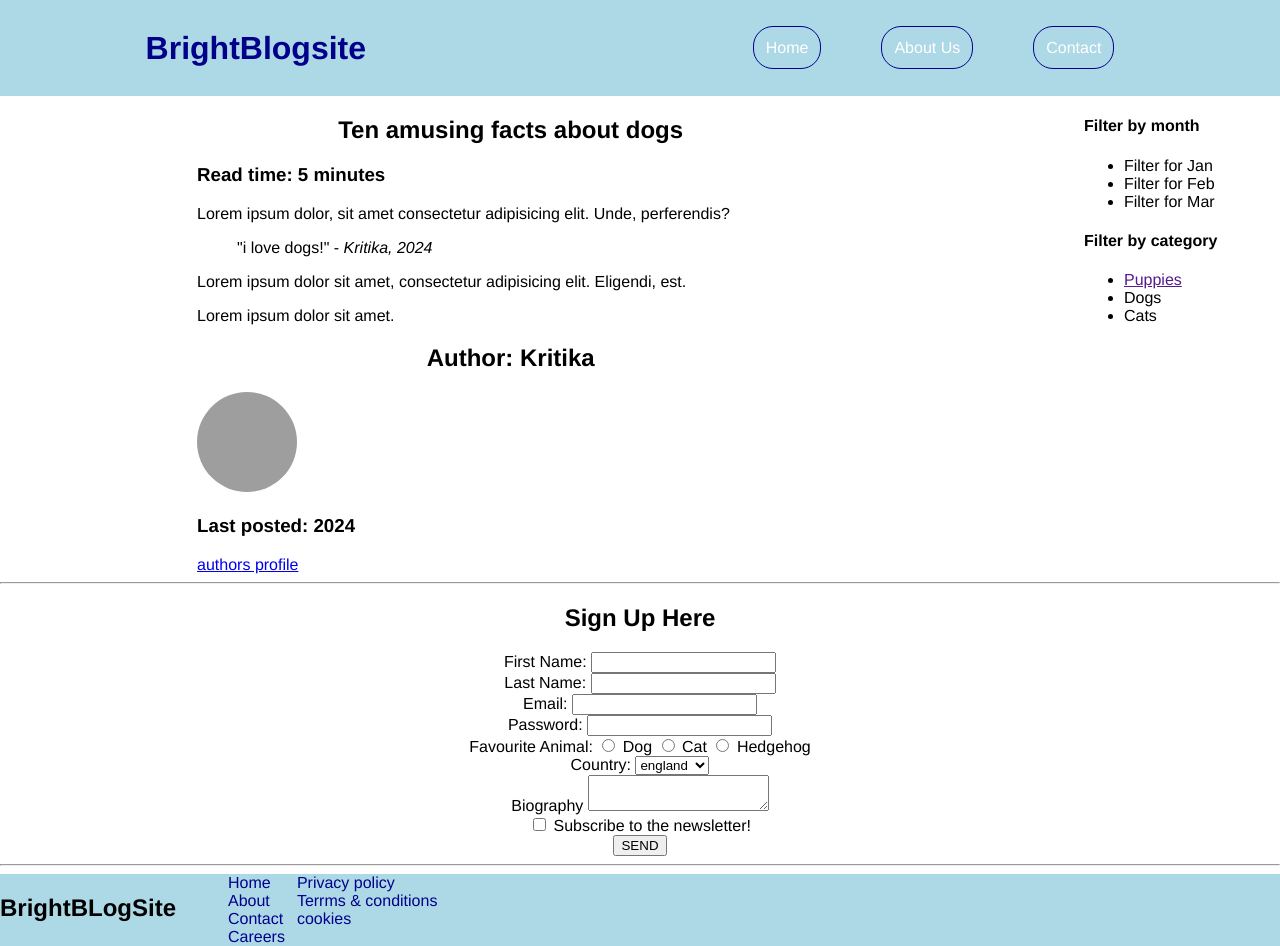
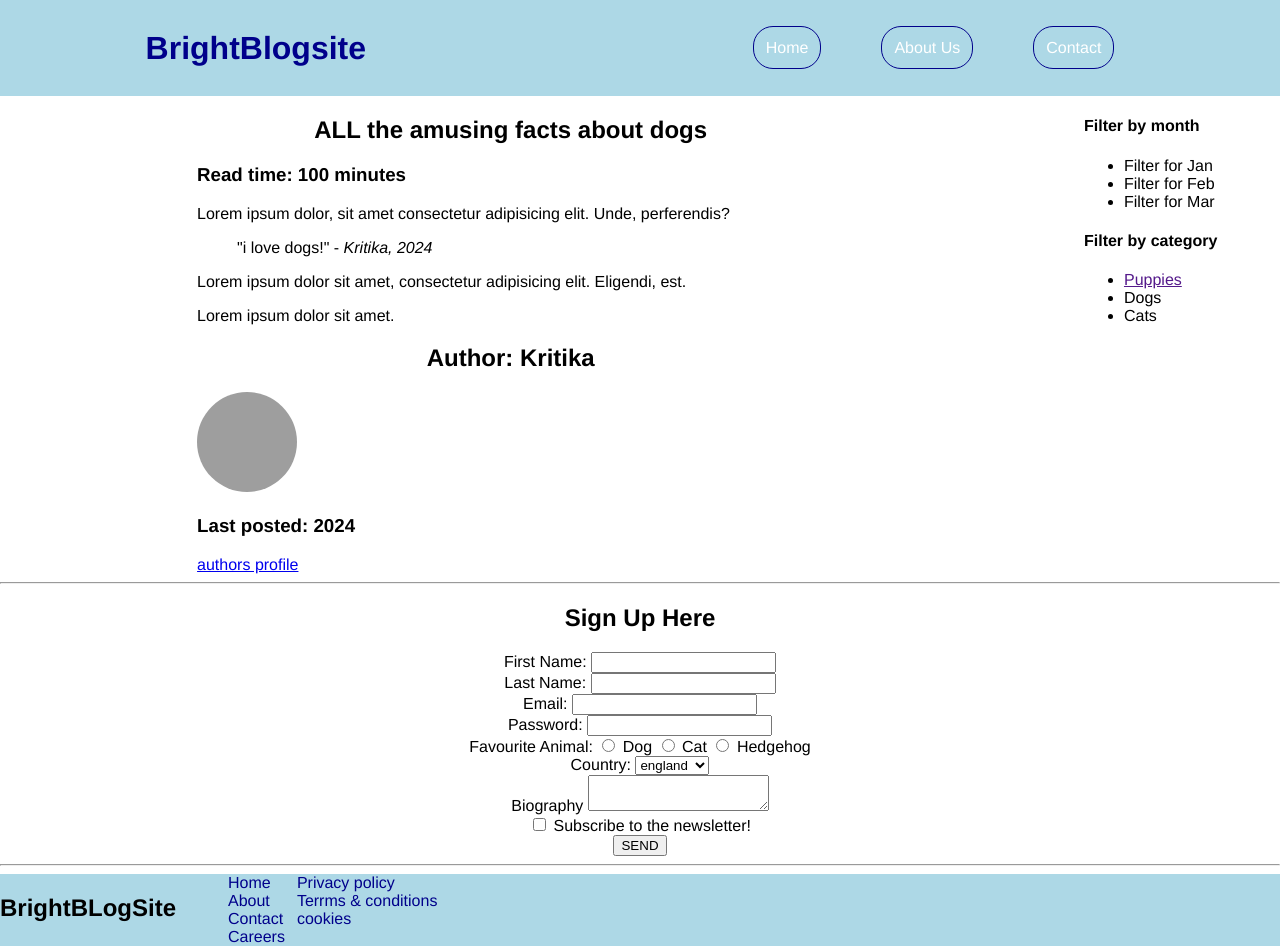
Before and after one commit to km816/km816.github.io, a plain HTML site: page index.html in a window 1280 px wide. Drawn offline with Linux system fonts and the light colour scheme; no server answers; grey boxes are pictures that could not be loaded.

Commit message:
Update index.html

```diff
--- a/index.html
+++ b/index.html
@@ -31,8 +31,8 @@
                 <article>
                     <header>
                         <!-- Article's header goes here -->
-                         <h2>Ten amusing facts about dogs</h2>
-                         <h3>Read time: 5 minutes</h3>
+                         <h2>ALL the amusing facts about dogs</h2>
+                         <h3>Read time: 100 minutes</h3>
                     </header>
                     <main>
                         <p> Lorem ipsum dolor, sit amet consectetur adipisicing elit. Unde, perferendis? </p>
```
